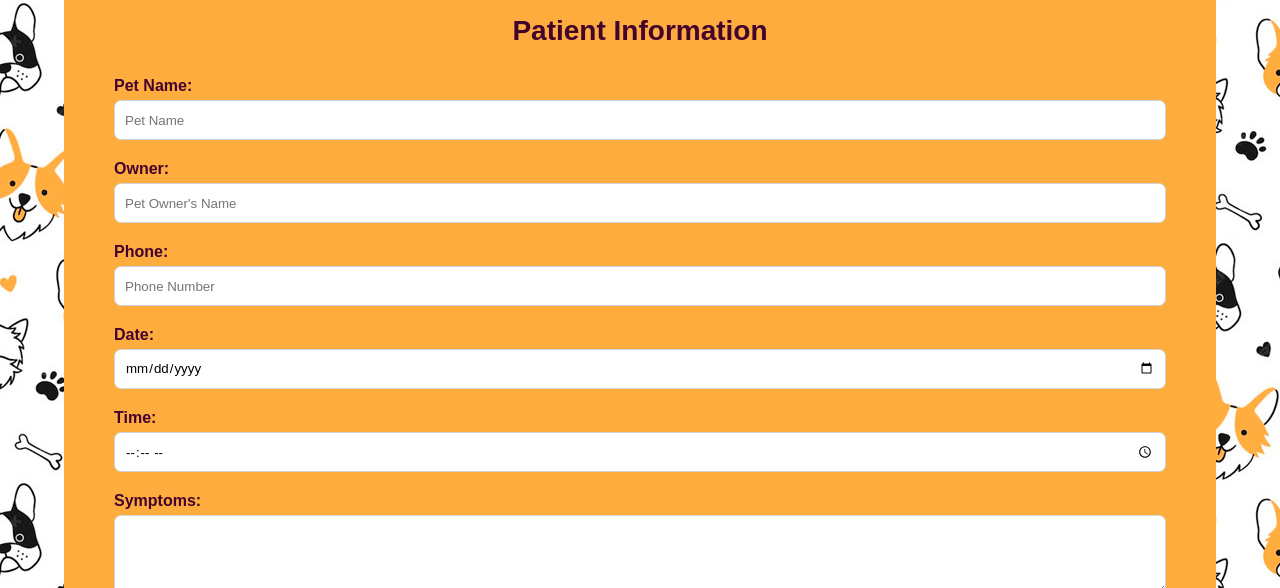
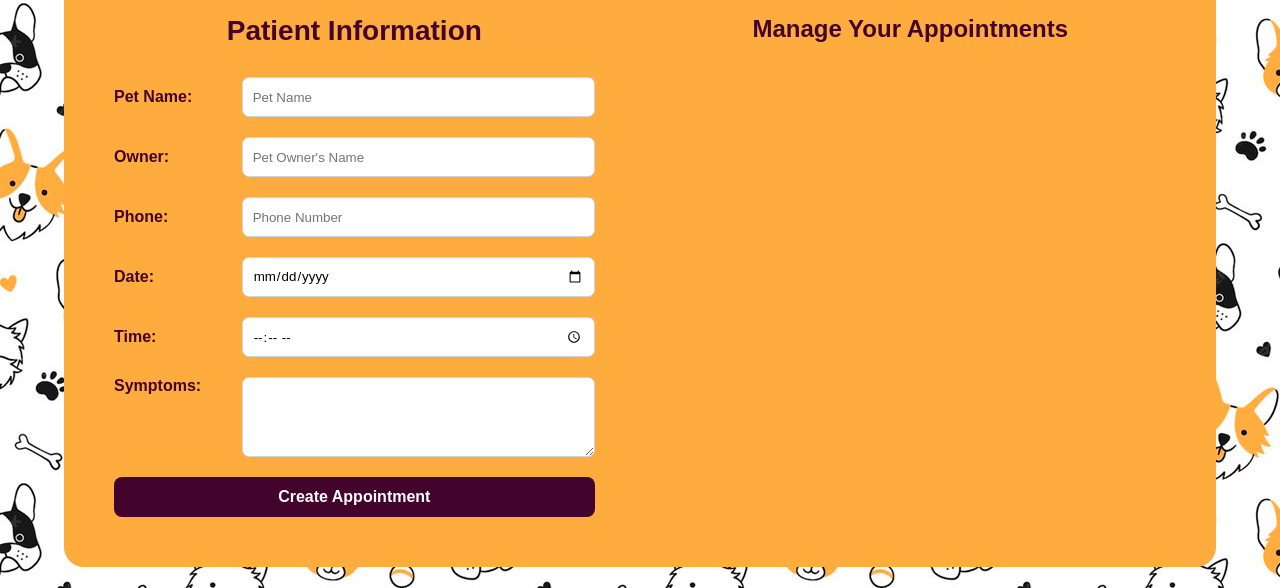
Before and after one commit to AaronDevX/Pet-Health-Portal, a plain HTML site: page index.html in a window 1280 px wide. Shown: the part 212-800 px from the top of the page. Drawn offline with Linux system fonts and the light colour scheme.

Commit message:
Implement responsive design for the page

```diff
--- a/CSS/styles.css
+++ b/CSS/styles.css
@@ -32,6 +32,13 @@ h1{
     flex-direction: column;
     justify-content: space-around;
 }
+@media (min-width: 850px) {
+    .content{
+        display: flex;
+        flex-direction: row;
+        justify-content: space-around;
+    }
+}
 .content div{
     width: 100%;
 }
@@ -50,6 +57,17 @@ h1{
     flex-direction: column;
     row-gap: 5px;
     margin: 20px 0;
+}
+@media (min-width: 550px) {
+    .form-pet div{
+        display: grid;
+        grid-template-columns: 1fr 3fr;
+        grid-template-rows: none;
+        row-gap: none;
+        column-gap: 10px;
+        margin: 20px 0;
+        align-items: center;
+    }
 }
 legend{
     text-align: center;
```
